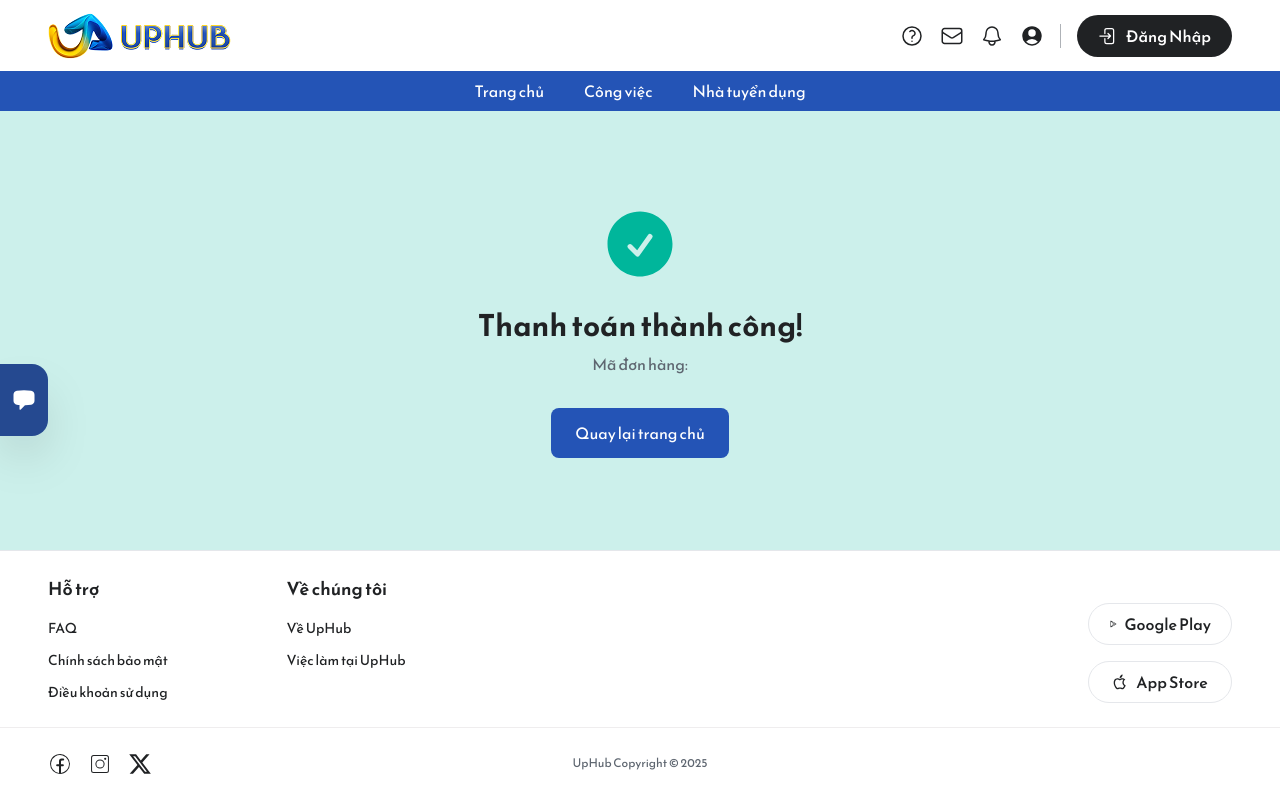
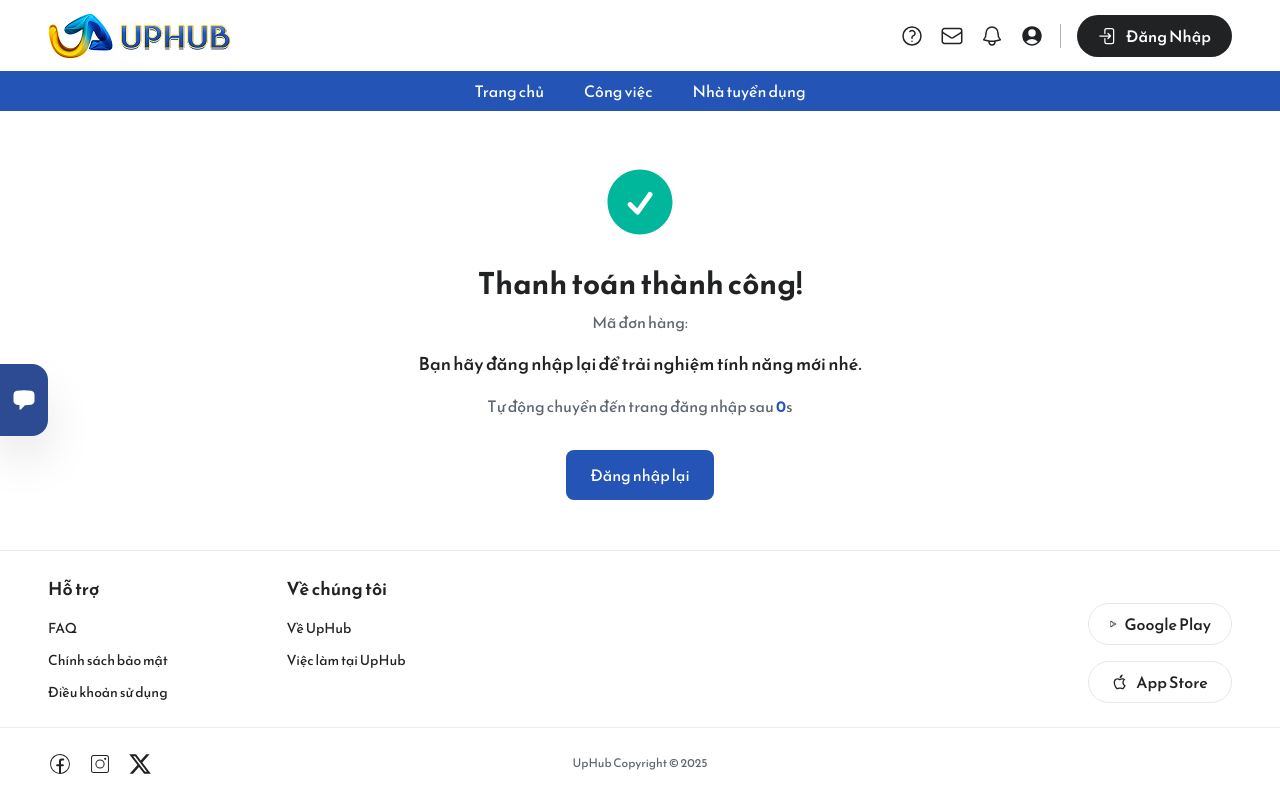
Before and after one commit to YACK-Uphub/Uphub-Frontend, a Next.js app: page /payment-succeeded in a window 1280 px wide. Built offline with nearby package versions, Linux system fonts and the light colour scheme; no server answers.

Commit message:
Add auto redirect to homepage after purchase successfully #46

```diff
--- a/src/app/(payment)/payment-succeeded/page.tsx
+++ b/src/app/(payment)/payment-succeeded/page.tsx
@@ -1,24 +1,63 @@
-import {CheckCircleIcon} from "@heroicons/react/24/solid";
-import Link from "next/link";
+'use client';
 
-export default function PaymentSucceededPage({searchParams}) {
+import { CheckCircleIcon } from '@heroicons/react/24/solid';
+import Link from 'next/link';
+import { useEffect, useState } from 'react';
+import { signOut } from 'next-auth/react';
+
+export default function PaymentSucceededPage({
+                                               searchParams,
+                                             }: {
+  searchParams: { orderCode: string };
+}) {
   const orderCode = searchParams.orderCode;
+  const [countDown, setCountDown] = useState<number>(3);
+
+  // start ticking
+  useEffect(() => {
+    const timer = setInterval(() => {
+      setCountDown((c) => c - 1);
+    }, 1000);
+    return () => clearInterval(timer);
+  }, []);
+
+  // when it reaches below 0, fire logout + redirect to /login
+  useEffect(() => {
+    if (countDown < 0) {
+      signOut({ callbackUrl: '/' });
+    }
+  }, [countDown]);
 
   return (
-      <div
-          className="h-full flex flex-col items-center justify-center bg-[color:var(--color-custom-green-bg)] px-4 text-center">
-        <CheckCircleIcon className="h-20 w-20 text-[color:var(--color-custom-green-text)] mb-6"/>
+      <div className="h-full flex flex-col items-center justify-center bg-custom-white px-4 text-center">
+        <CheckCircleIcon className="h-20 w-20 text-[color:var(--color-custom-green-text)] mb-6" />
+
         <h1 className="text-3xl font-bold text-[color:var(--color-custom-black)] mb-2">
           Thanh toán thành công!
         </h1>
         <p className="text-base text-[color:var(--color-custom-gray)] mb-4">
           Mã đơn hàng: <span className="font-semibold">{orderCode}</span>
         </p>
+
+        {/* Re login Page */}
+        <p className="text-lg font-medium text-[color:var(--color-custom-black)] mb-4">
+          Bạn hãy đăng nhập lại để trải nghiệm tính năng mới nhé.
+        </p>
+
+        {/* Count down until redirect */}
+        <p className="text-base text-[color:var(--color-custom-gray)] mb-6">
+          Tự động chuyển đến trang đăng nhập sau{' '}
+          <span className="font-semibold text-[color:var(--color-custom-blue-2)]">
+          {Math.max(countDown, 0)}
+        </span>s
+        </p>
+
+        {/* Signout immediately  */}
         <Link
             href="/"
-            className="mt-4 bg-[color:var(--color-custom-blue-2)] text-[color:var(--color-custom-white)] px-6 py-3 rounded-md hover:bg-[color:var(--color-custom-blue-3)] transition"
+            className="mt-2 bg-[color:var(--color-custom-blue-2)] text-[color:var(--color-custom-white)] px-6 py-3 rounded-md hover:bg-[color:var(--color-custom-blue-3)] transition"
         >
-          Quay lại trang chủ
+          Đăng nhập lại
         </Link>
       </div>
   );
--- /dev/null
+++ b/src/libs/signalr/notificationHub.tsx
@@ -0,0 +1,15 @@
+// src/signalr/notificationHub.ts
+import { HubConnection, HubConnectionBuilder, LogLevel } from '@microsoft/signalr';
+
+const HUB_URL = `${process.env.NEXT_PUBLIC_BASE_API_URL}/notifications`;
+
+export const createNotificationHubConnection = (): HubConnection => {
+  return new HubConnectionBuilder()
+      .withUrl(HUB_URL, {
+        // if your API needs credentials/cookies:
+        // withCredentials: true
+      })
+      .withAutomaticReconnect([0, 2000, 10_000]) // immediate, 2s, 10s retries
+      .configureLogging(LogLevel.Information)
+      .build();
+}
```
